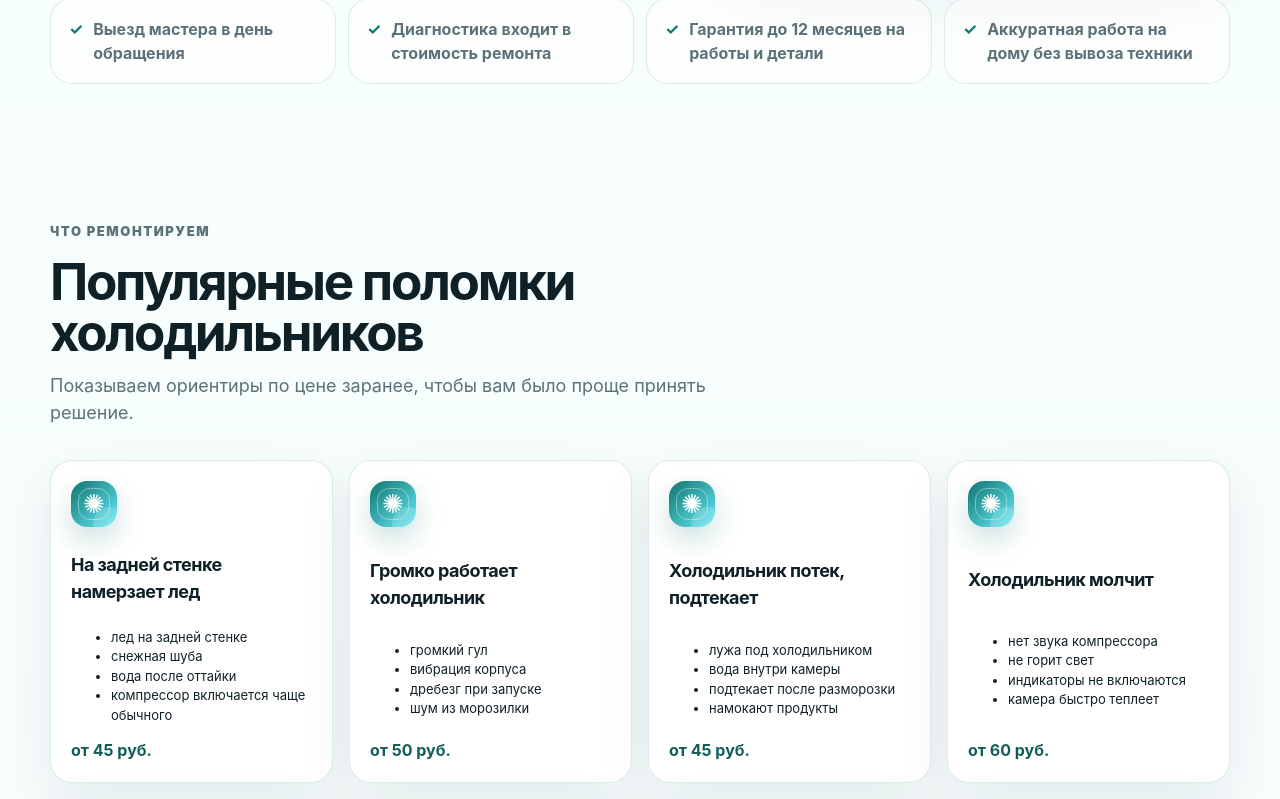
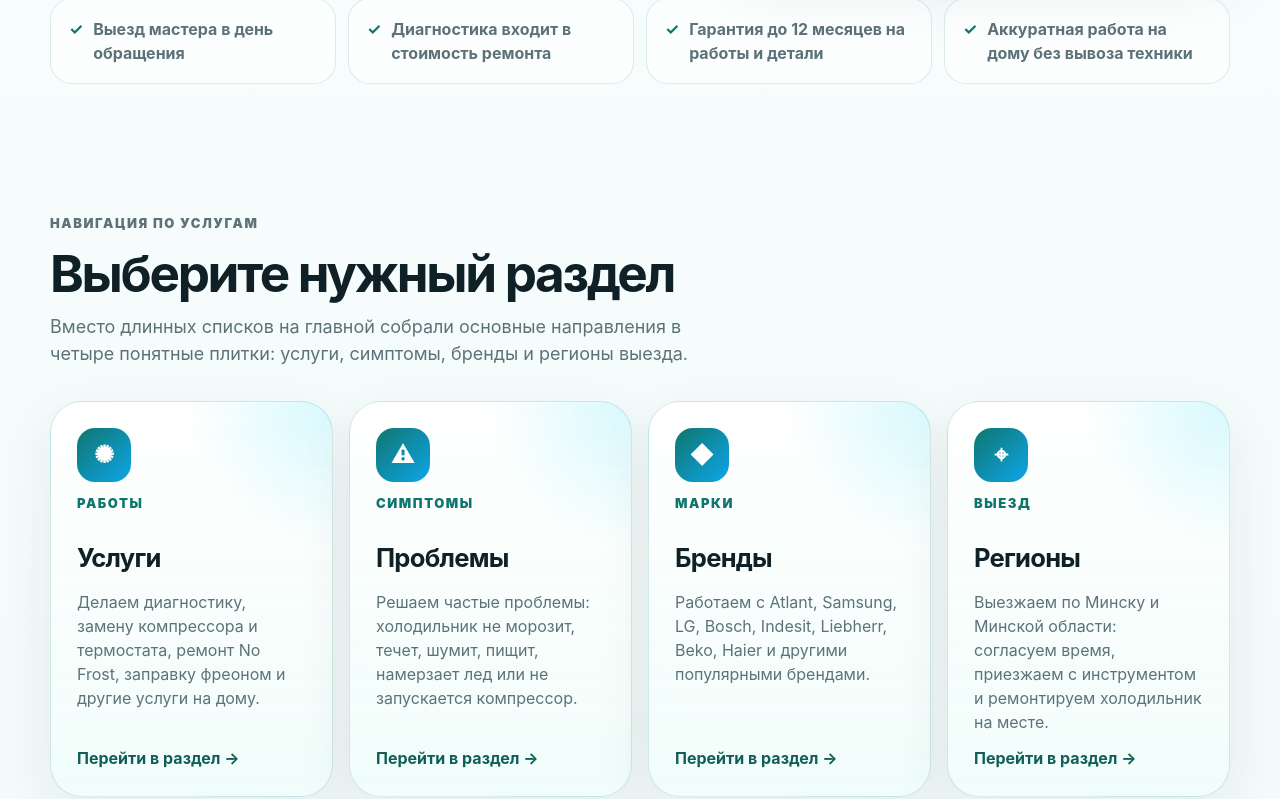
Before and after one commit to Yauhen-Baranau/holodos, a Next.js app: page / in a window 1280 px wide. Shown: the part 868-1667 px from the top of the page. Built offline with nearby package versions, Linux system fonts and the light colour scheme.

Commit message:
Add homepage category tiles and mobile nav

```diff
--- a/app/globals.css
+++ b/app/globals.css
@@ -485,14 +485,31 @@ details p {
 }
 
 @media (max-width: 980px) {
+  .site-header {
+    flex-wrap: wrap;
+    gap: 10px;
+    border-radius: 28px;
+  }
+
   .site-nav {
-    display: none;
+    order: 3;
+    width: 100%;
+    justify-content: center;
+    flex-wrap: wrap;
+    gap: 8px;
+    padding-top: 4px;
+  }
+
+  .site-nav a {
+    padding: 9px 12px;
+    background: rgba(15, 118, 110, 0.06);
   }
 
   .hero,
   .service-grid,
   .process-list,
-  .trust-strip {
+  .trust-strip,
+  .category-grid {
     grid-template-columns: repeat(2, minmax(0, 1fr));
   }
 
@@ -506,6 +523,24 @@ details p {
     top: 8px;
     width: min(calc(100% - 16px), var(--max-width));
     margin-top: 8px;
+    align-items: stretch;
+  }
+
+  .logo,
+  .header-phone {
+    flex: 1 1 auto;
+  }
+
+  .header-phone {
+    justify-content: center;
+  }
+
+  .site-nav {
+    justify-content: flex-start;
+    overflow-x: auto;
+    flex-wrap: nowrap;
+    padding-bottom: 2px;
+    scrollbar-width: thin;
   }
 
   .header-phone {
@@ -986,3 +1021,91 @@ details p {
   background: rgba(255, 255, 255, 0.18);
   content: "";
 }
+
+.category-section {
+  padding-block: 48px;
+}
+
+.category-grid {
+  display: grid;
+  grid-template-columns: repeat(4, minmax(0, 1fr));
+  gap: 16px;
+}
+
+.category-tile {
+  position: relative;
+  display: flex;
+  min-height: 260px;
+  flex-direction: column;
+  gap: 12px;
+  padding: 26px;
+  overflow: hidden;
+  border: 1px solid rgba(15, 118, 110, 0.16);
+  border-radius: var(--radius-lg);
+  background:
+    radial-gradient(circle at top right, rgba(103, 232, 249, 0.26), transparent 9rem),
+    linear-gradient(180deg, rgba(255, 255, 255, 0.96), rgba(240, 253, 250, 0.9));
+  box-shadow: 0 18px 56px rgba(16, 32, 39, 0.08);
+  transition: transform 180ms ease, box-shadow 180ms ease, border-color 180ms ease;
+}
+
+.category-tile:hover,
+.category-tile:focus-visible {
+  transform: translateY(-4px);
+  border-color: rgba(15, 118, 110, 0.38);
+  box-shadow: 0 24px 70px rgba(16, 32, 39, 0.13);
+}
+
+.category-tile__icon {
+  display: grid;
+  width: 54px;
+  height: 54px;
+  place-items: center;
+  border-radius: 18px;
+  color: white;
+  background: linear-gradient(135deg, var(--primary), #0ea5e9);
+  font-size: 24px;
+  font-weight: 900;
+}
+
+.category-tile h3 {
+  margin: 0;
+  font-size: clamp(22px, 2vw, 28px);
+}
+
+.category-tile p {
+  flex: 1;
+  margin: 0;
+  color: var(--muted);
+}
+
+.category-tile strong {
+  color: var(--primary-dark);
+}
+
+@media (max-width: 980px) {
+  .category-grid {
+    grid-template-columns: repeat(2, minmax(0, 1fr));
+  }
+}
+
+@media (max-width: 700px) {
+  .site-nav {
+    justify-content: center;
+    overflow: visible;
+    flex-wrap: wrap;
+  }
+
+  .site-nav a {
+    flex: 1 1 calc(50% - 8px);
+    text-align: center;
+  }
+
+  .category-grid {
+    grid-template-columns: 1fr;
+  }
+
+  .category-tile {
+    min-height: auto;
+  }
+}
--- a/app/page.tsx
+++ b/app/page.tsx
@@ -3,23 +3,48 @@ import { ServiceNavigation } from "./service-navigation";
 import { SiteSearch } from "./search";
 import { HeroFridgeIllustration } from "./vector-art";
 import {
-  businessServicePages,
-  getServiceHref,
   phoneDisplay,
   phoneHref,
-  problemPages,
-  repairServicePages,
+  serviceClusters,
   siteSearchItems,
   siteUrl,
 } from "./site-data";
 
-const ignoredSlugs = ["O-nas", "masterskaya"];
-const homeServicePages = [
-  ...repairServicePages.filter(
-    (service) => !ignoredSlugs.includes(service.slug),
-  )];
-const homeProblemPages = problemPages;
-const homeBusinessPages = businessServicePages;
+
+const categoryTiles = [
+  {
+    href: `/${serviceClusters.services.slug}/`,
+    title: serviceClusters.services.menuTitle,
+    eyebrow: "Работы",
+    description:
+      "Делаем диагностику, замену компрессора и термостата, ремонт No Frost, заправку фреоном и другие услуги на дому.",
+    icon: "✺",
+  },
+  {
+    href: `/${serviceClusters.problems.slug}/`,
+    title: serviceClusters.problems.menuTitle,
+    eyebrow: "Симптомы",
+    description:
+      "Решаем частые проблемы: холодильник не морозит, течет, шумит, пищит, намерзает лед или не запускается компрессор.",
+    icon: "⚠",
+  },
+  {
+    href: `/${serviceClusters.brands.slug}/`,
+    title: serviceClusters.brands.menuTitle,
+    eyebrow: "Марки",
+    description:
+      "Работаем с Atlant, Samsung, LG, Bosch, Indesit, Liebherr, Beko, Haier и другими популярными брендами.",
+    icon: "◆",
+  },
+  {
+    href: `/${serviceClusters.regions.slug}/`,
+    title: serviceClusters.regions.menuTitle,
+    eyebrow: "Выезд",
+    description:
+      "Выезжаем по Минску и Минской области: согласуем время, приезжаем с инструментом и ремонтируем холодильник на месте.",
+    icon: "⌖",
+  },
+];
 
 const services = [
   {
@@ -215,96 +240,38 @@ export default function Home() {
         </section>
 
         <section
-          className="section-shell services"
-          id="problems"
-          aria-labelledby="services-title"
+          className="section-shell category-section"
+          aria-labelledby="category-title"
         >
           <div className="section-heading">
-            <p className="eyebrow">Что ремонтируем</p>
-            <h2 id="services-title">Популярные поломки холодильников</h2>
+            <p className="eyebrow">Навигация по услугам</p>
+            <h2 id="category-title">Выберите нужный раздел</h2>
             <p>
-              Показываем ориентиры по цене заранее, чтобы вам было проще принять
-              решение.
+              Вместо длинных списков на главной собрали основные направления в
+              четыре понятные плитки: услуги, симптомы, бренды и регионы выезда.
             </p>
           </div>
-          <div className="service-grid">
-            {homeProblemPages.map((problem, key) => (
+          <div className="category-grid">
+            {categoryTiles.map((tile) => (
               <Link
-                className="related-card"
-                href={getServiceHref(problem)}
-                key={key}
-                title={problem.menuTitle}
+                className="category-tile"
+                href={tile.href}
+                key={tile.href}
+                title={tile.title}
               >
-                <div className="service-card__icon" aria-hidden="true">✺</div>
-                <h3 className="titleProblem">{problem.menuTitle}</h3>
-                <ul className="problrms_list">
-                  {problem.symptoms.map((symptom) => (
-                    <li key={symptom}>{symptom}</li>
-                  ))}
-                </ul>
-                <strong>{problem.price}</strong>
+                <span className="category-tile__icon" aria-hidden="true">
+                  {tile.icon}
+                </span>
+                <span className="eyebrow">{tile.eyebrow}</span>
+                <h3>{tile.title}</h3>
+                <p>{tile.description}</p>
+                <strong>Перейти в раздел →</strong>
               </Link>
             ))}
           </div>
         </section>
 
-
         <SiteSearch items={siteSearchItems} />
-
-        <section
-          className="section-shell related-services"
-          aria-labelledby="all-services-title"
-          id="services"
-        >
-          <div className="section-heading">
-            <p className="eyebrow">Услуги</p>
-            <h2 id="all-services-title">Работы и сервисные направления</h2>
-          </div>
-          <div className="related-grid related-grid--wide">
-            {homeServicePages.map((service) => (
-              <Link
-                className="related-card"
-                href={getServiceHref(service)}
-                key={service.slug}
-                title={service.menuTitle}
-              >
-                <span>{service.menuTitle}</span>
-                <strong>{service.price}</strong>
-              </Link>
-            ))}
-          </div>
-        </section>
-
-        <section
-          className="section-shell related-services"
-          id="business"
-          aria-labelledby="business-services-title"
-        >
-          <div className="section-heading">
-            <p className="eyebrow">Для организаций</p>
-            <h2 id="business-services-title">
-              Ремонт и обслуживание по безналичному расчету
-            </h2>
-            <p>
-              Отдельное направление для юридических лиц, офисов, магазинов и
-              организаций: диагностика, ремонт, обслуживание, гарантия и
-              документы для оплаты по безналу.
-            </p>
-          </div>
-          <div className="related-grid related-grid--wide">
-            {homeBusinessPages.map((service) => (
-              <Link
-                className="related-card"
-                href={getServiceHref(service)}
-                key={service.slug}
-                title={service.menuTitle}
-              >
-                <span>{service.menuTitle}</span>
-                <strong>{service.price}</strong>
-              </Link>
-            ))}
-          </div>
-        </section>
 
         <section
           className="section-shell process"
```
